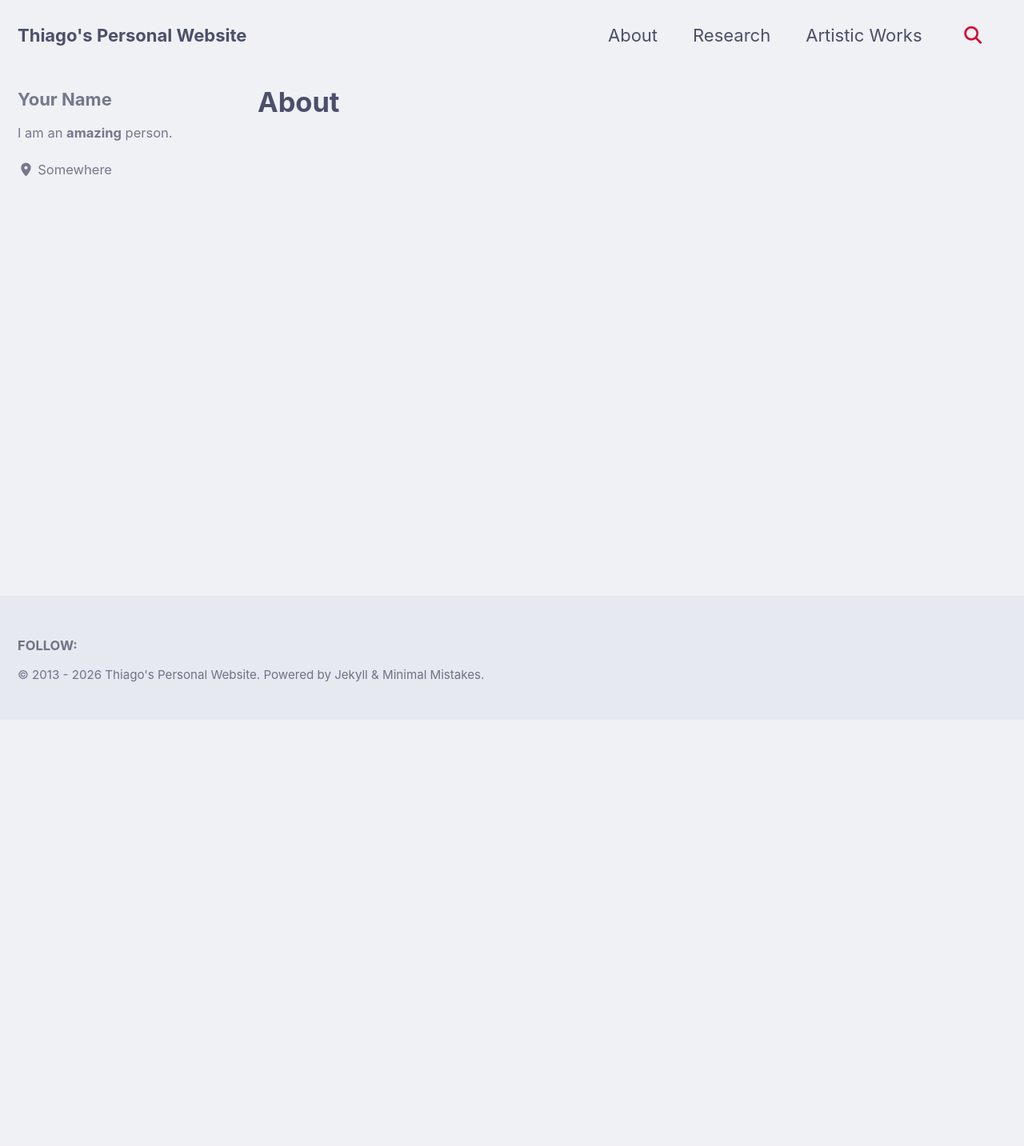
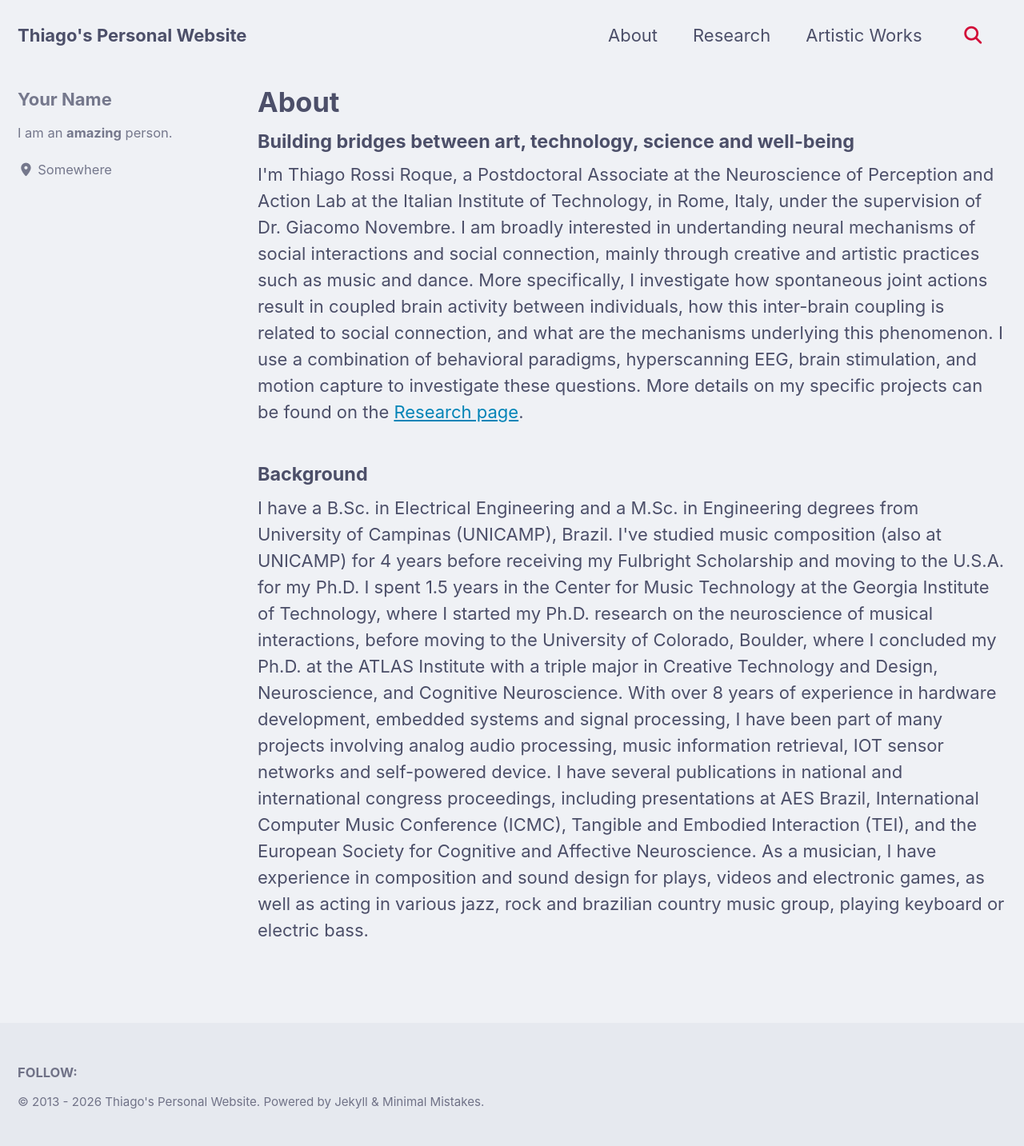
Before and after one commit to thiagorroque/thiagorroque.github.io, a Jekyll site: the page built from about.html, in a window 1280 px wide. Shown: the whole page at 80% size. Built offline with Jekyll 4.4.1, drawn with Linux system fonts in a browser that asks for light colours; cached includes are drawn as plain includes; before the commit the page ends 900 px from its top, so only the background shows below that.

Commit message:
Update About page

```diff
--- a/about.html
+++ b/about.html
@@ -3,4 +3,23 @@ layout: single
 title: About
 permalink: /
 author_profile: true
+classes: wide
 ---
+
+<h4>Building bridges between art, technology, science and well-being</h4>
+
+I'm Thiago Rossi Roque, a Postdoctoral Associate at the Neuroscience of Perception and Action Lab at the Italian Institute of Technology, in Rome, Italy, under the supervision of Dr. Giacomo Novembre.
+I am broadly interested in undertanding neural mechanisms of social interactions and social connection, mainly through creative and artistic practices such as music and dance.
+More specifically, I investigate how spontaneous joint actions result in coupled brain activity between individuals, how this inter-brain coupling is related to social connection, and what are the mechanisms underlying this phenomenon.
+I use a combination of behavioral paradigms, hyperscanning EEG, brain stimulation, and motion capture to investigate these questions.
+More details on my specific projects can be found on the <a href="https://thiagorroque.github.io/research/">Research page</a>.
+
+<h4>Background</h4>
+
+I have a B.Sc. in Electrical Engineering and a M.Sc. in Engineering degrees from University of Campinas (UNICAMP), Brazil.
+I've studied music composition (also at UNICAMP) for 4 years before receiving my Fulbright Scholarship and moving to the U.S.A. for my Ph.D.
+I spent 1.5 years in the Center for Music Technology at the Georgia Institute of Technology, where I started my Ph.D. research on the neuroscience of musical interactions, before moving to the University of Colorado, Boulder, where I concluded my Ph.D. at the ATLAS Institute with a triple major in Creative Technology and Design, Neuroscience, and Cognitive Neuroscience.
+With over 8 years of experience in hardware development, embedded systems and signal processing, I have been part of many projects involving analog audio processing, music information retrieval, IOT sensor networks and self-powered device.
+
+I have several publications in national and international congress proceedings, including presentations at AES Brazil, International Computer Music Conference (ICMC), Tangible and Embodied Interaction (TEI), and the European Society for Cognitive and Affective Neuroscience.
+As a musician, I have experience in composition and sound design for plays, videos and electronic games, as well as acting in various jazz, rock and brazilian country music group, playing keyboard or electric bass.
```
